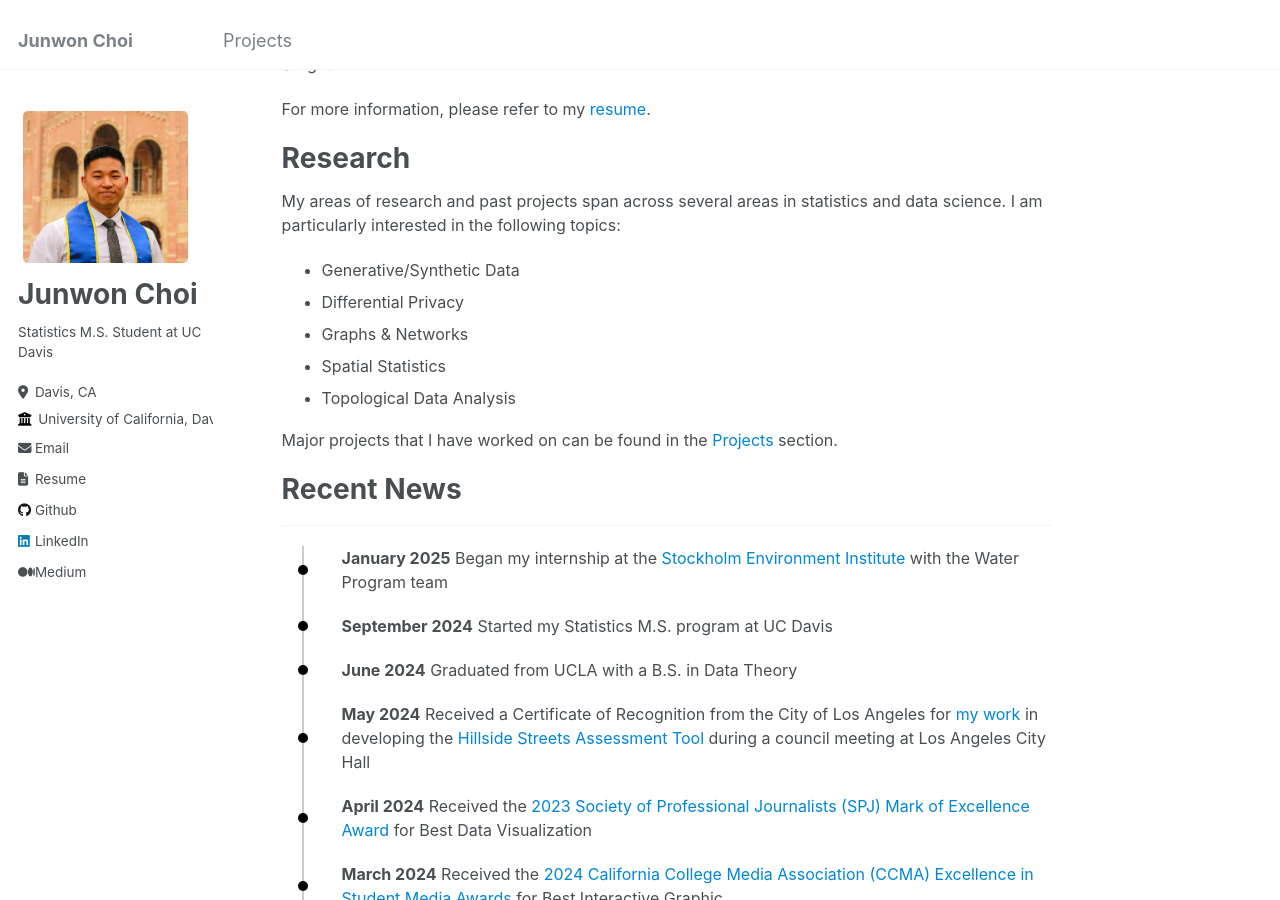
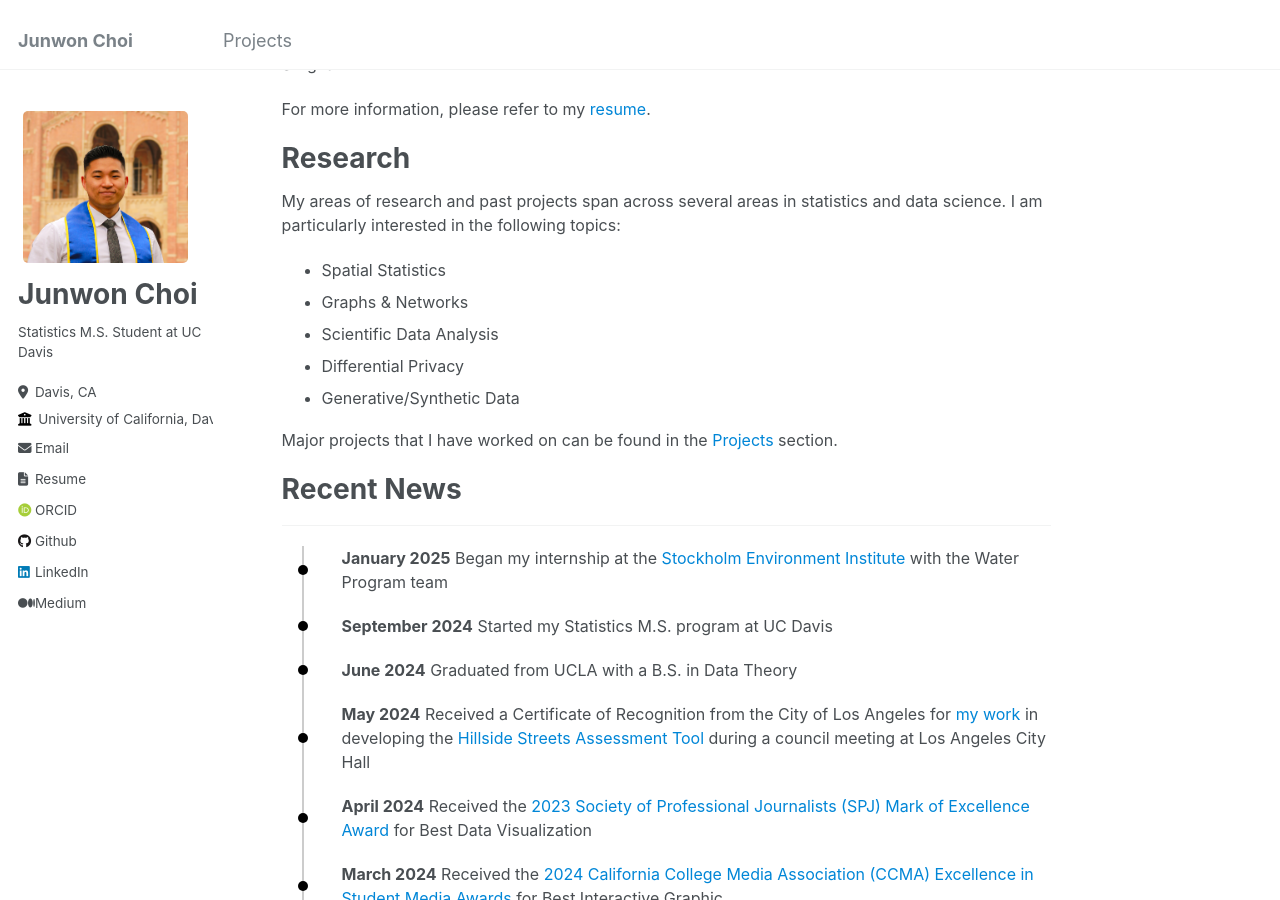
Before and after one commit to cjunwon/cjunwon.github.io, a Jekyll site: the page built from _pages/about.md, in a window 1280 px wide and 900 px high, scrolled down 357 px. Built offline with Jekyll 4.4.1, drawn with Linux system fonts in a browser that asks for light colours; some web fonts are replaced.

Commit message:
Update links

```diff
--- a/_config.yml
+++ b/_config.yml
@@ -35,7 +35,7 @@ author:
   arxiv            : # URL - Update with the correct link to your profile
   googlescholar    : # URL
   impactstory      : # URL
-  orcid            : # URL
+  orcid            : https://orcid.org/0009-0003-7526-991X
   semantic         : # URL
   pubmed           : # URL
   researchgate     : # URL
--- a/_pages/about.md
+++ b/_pages/about.md
@@ -18,11 +18,11 @@ Research
 
 My areas of research and past projects span across several areas in statistics and data science. I am particularly interested in the following topics:
 
+- Spatial Statistics
+- Graphs & Networks
+- Scientific Data Analysis
+- Differential Privacy
 - Generative/Synthetic Data
-- Differential Privacy
-- Graphs & Networks
-- Spatial Statistics
-- Topological Data Analysis
 
 Major projects that I have worked on can be found in the [Projects](http://cjunwon.github.io/projects/) section.
 
```
Also changed, not shown: 2 other files.
